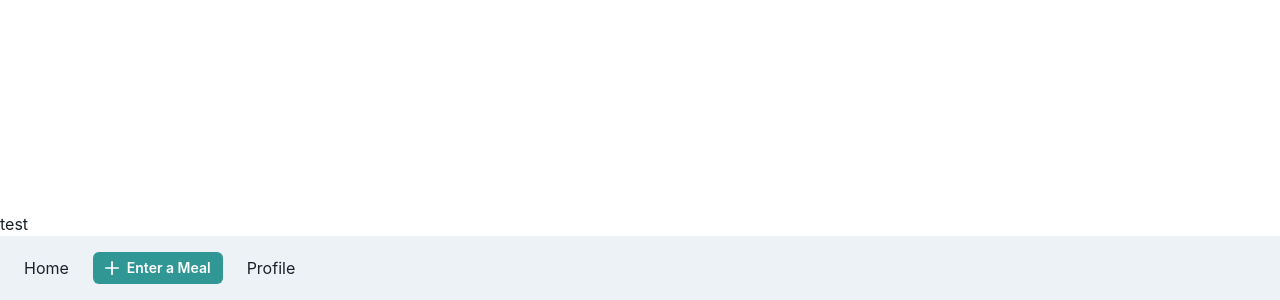
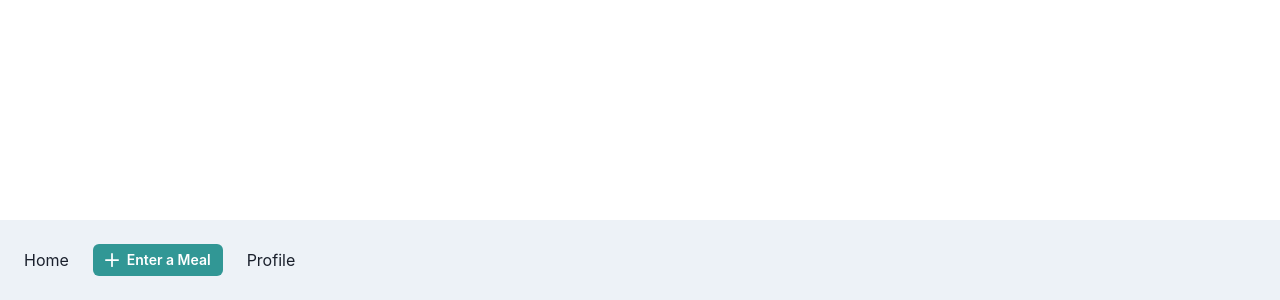
Before and after one commit to jonathanho168/foodforflowers, a React (Create React App) app in the folder frontend/: page / in a window 1280 px wide. Shown: the part 500-800 px from the top of the page. Built offline with nearby package versions, Linux system fonts and the light colour scheme.

Commit message:
Removed unnecessary code

```diff
--- a/frontend/src/components/Navbar.tsx
+++ b/frontend/src/components/Navbar.tsx
@@ -35,17 +35,14 @@ const NavLink = ({ children }: { children: ReactNode }) => (
 );
 
 export default function Navbar() {
-    const { isOpen, onOpen, onClose } = useDisclosure();
-
     return (
         <Box bg={useColorModeValue('gray.100', 'gray.900')} px={4}>
-            <Flex h={16} alignItems={'center'} justifyContent={'space-between'}>
+            <Flex h={20} justifyContent={'space-between'}>
                 <Flex alignItems={'center'}>
                     <HStack
                         as={'nav'}
                         spacing={4}
-                        display={'flex'}
-                    >
+                        display={'flex'}>
                         <NavLink key={'Home'}>{'Home'}</NavLink>
                         <Button
                             variant={'solid'}
@@ -56,42 +53,8 @@ export default function Navbar() {
                         </Button>
                         <NavLink key={'Profile'}>{'Profile'}</NavLink>
                     </HStack>
-                    {/* <Flex alignItems={'center'}>
-
-                    <Menu>
-                        <MenuButton
-                            as={Button}
-                            rounded={'full'}
-                            variant={'link'}
-                            cursor={'pointer'}
-                            minW={0}>
-                            <Avatar
-                                size={'sm'}
-                                src={
-                                    'https://images.unsplash.com/photo-1493666438817-866a91353ca9?ixlib=rb-0.3.5&q=80&fm=jpg&crop=faces&fit=crop&h=200&w=200&s=b616b2c5b373a80ffc9636ba24f7a4a9'
-                                }
-                            />
-                        </MenuButton>
-                        <MenuList>
-                            <MenuItem>Link 1</MenuItem>
-                            <MenuItem as={Button}>Link 2</MenuItem>
-                            <MenuDivider />
-                            <MenuItem>Link 3</MenuItem>
-                        </MenuList>
-                    </Menu>
-                </Flex> */}
                 </Flex>
             </Flex>
-
-            {/* {isOpen ? (
-                <Box pb={4} display={{ md: 'none' }}>
-                    <Stack as={'nav'} spacing={4}>
-                        {Links.map((link) => (
-                            <NavLink key={link}>{link}</NavLink>
-                        ))}
-                    </Stack>
-                </Box>
-            ) : null} */}
         </Box>
     );
 }
--- a/frontend/src/pages/HomePage.tsx
+++ b/frontend/src/pages/HomePage.tsx
@@ -2,17 +2,14 @@ import { Flex } from "@chakra-ui/react";
 import React from "react";
 import Navbar from "../components/Navbar";
 
-const App: React.FC = () => {
+const HomePage: React.FC = () => {
     return (
         <Flex className="container" flexDirection={"column-reverse"} h="100vh">
             <nav className="navbar">
                 <Navbar />
             </nav>
-            <div>
-                <h1>test</h1>
-            </div>
         </Flex>
     );
 };
 
-export default App;
+export default HomePage;
```
